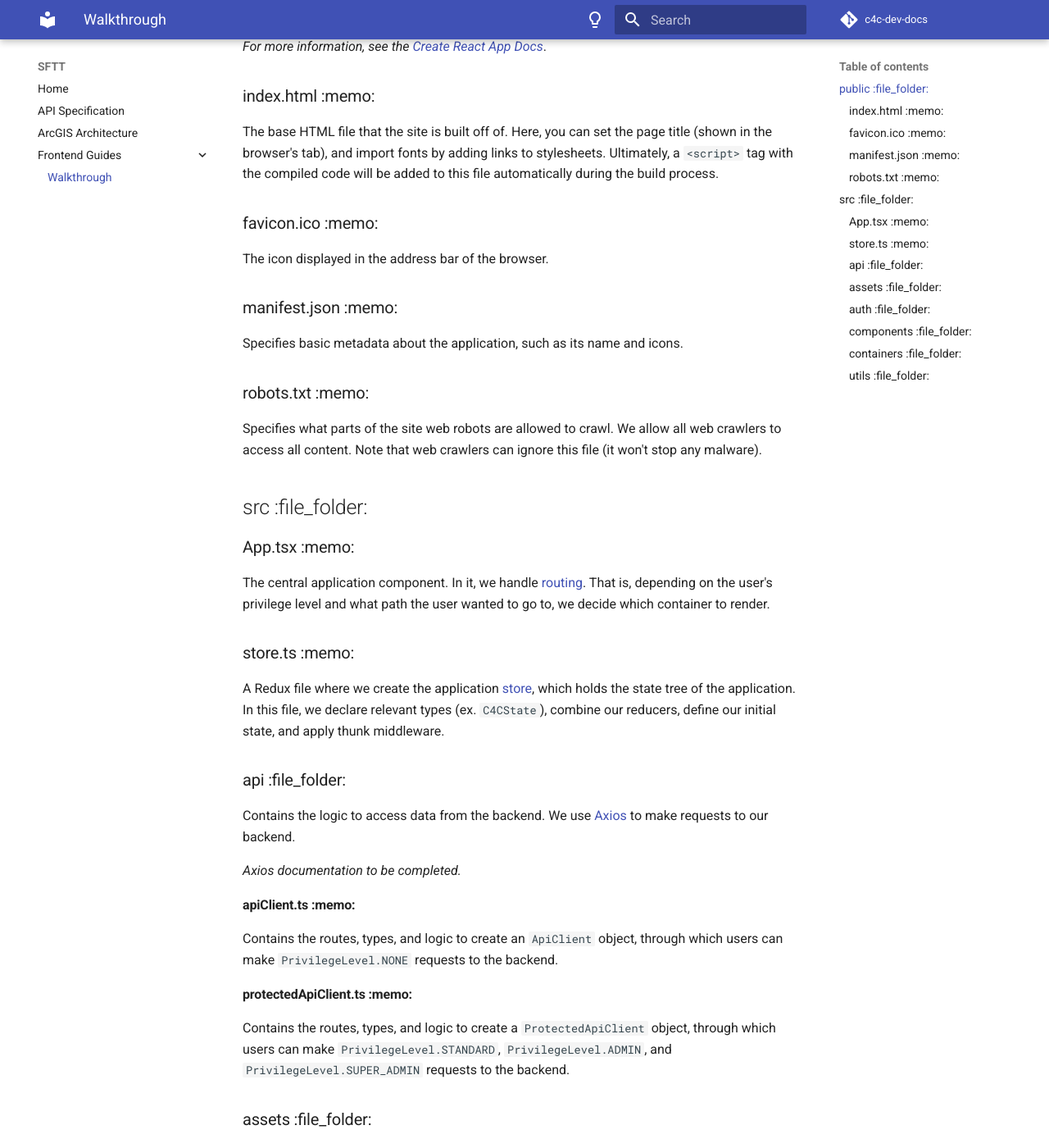
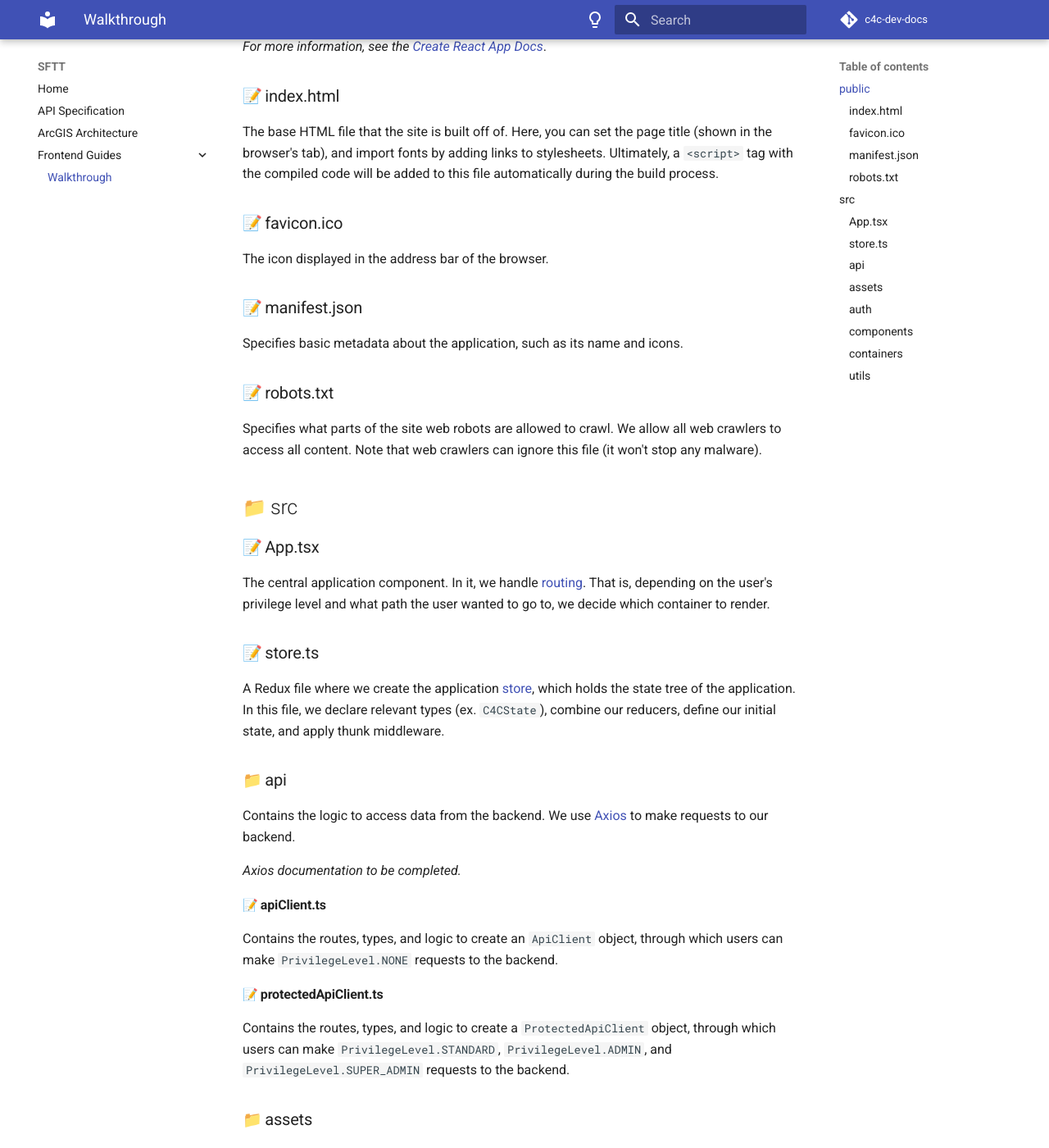
Before and after one commit to Code-4-Community/c4c-dev-docs, an MkDocs documentation site: the page built from docs/sftt/frontend-guides/sftt-frontend-walkthrough.md, in a window 1280 px wide and 1400 px high, scrolled down 367 px. Shown: the whole window at 82% size. Built offline with MkDocs 1.6.1 and Material for MkDocs 9.7.7, drawn with Linux system fonts in a browser that asks for light colours; emoji names are drawn with the system emoji font; comment, search, counter and statistics services are not loaded; some of the changed text lies outside the part shown.

Commit message:
Add emojis

```diff
--- a/docs/sftt/frontend-guides/sftt-frontend-walkthrough.md
+++ b/docs/sftt/frontend-guides/sftt-frontend-walkthrough.md
@@ -2,7 +2,7 @@
 
 A guide to the basic structure of the frontend.
 
-## public :file_folder:
+## :file_folder: public
 
 You _could_ add assets outside the module system here (things that won't be processed by
 [webpack](https://webpack.js.org/concepts/)), but generally you'll just leave this folder alone.
@@ -10,40 +10,40 @@ You _could_ add assets outside the module system here (things that won't be proc
 _For more information, see the
 [Create React App Docs](https://create-react-app.dev/docs/using-the-public-folder)_.
 
-### index.html :memo:
+### :memo: index.html
 
 The base HTML file that the site is built off of. Here, you can set the page title (shown in the
 browser's tab), and import fonts by adding links to stylesheets. Ultimately, a `<script>` tag with
 the compiled code will be added to this file automatically during the build process.
 
-### favicon.ico :memo:
+### :memo: favicon.ico
 
 The icon displayed in the address bar of the browser.
 
-### manifest.json :memo:
+### :memo: manifest.json
 
 Specifies basic metadata about the application, such as its name and icons.
 
-### robots.txt :memo:
+### :memo: robots.txt
 
 Specifies what parts of the site web robots are allowed to crawl. We allow all web crawlers to
 access all content. Note that web crawlers can ignore this file (it won't stop any malware).
 
-## src :file_folder:
+## :file_folder: src
 
-### App.tsx :memo:
+### :memo: App.tsx
 
 The central application component. In it, we handle [routing](../frontend-guides/sftt-routing.md).
 That is, depending on the user's privilege level and what path the user wanted to go to, we decide
 which container to render.
 
-### store.ts :memo:
+### :memo: store.ts
 
 A Redux file where we create the application [store](https://redux.js.org/api/store), which holds
 the state tree of the application. In this file, we declare relevant types (ex. `C4CState`), combine
 our reducers, define our initial state, and apply thunk middleware.
 
-### api :file_folder:
+### :file_folder: api
 
 Contains the logic to access data from the backend. We use
 [Axios](https://medium.com/@MinimalGhost/what-is-axios-js-and-why-should-i-care-7eb72b111dc0) to
@@ -51,49 +51,49 @@ make requests to our backend.
 
 _Axios documentation to be completed._
 
-#### apiClient.ts :memo:
+#### :memo: apiClient.ts
 
 Contains the routes, types, and logic to create an `ApiClient` object, through which users can make
 `PrivilegeLevel.NONE` requests to the backend.
 
-#### protectedApiClient.ts :memo:
+#### :memo: protectedApiClient.ts
 
 Contains the routes, types, and logic to create a `ProtectedApiClient` object, through which users
 can make `PrivilegeLevel.STANDARD`, `PrivilegeLevel.ADMIN`, and `PrivilegeLevel.SUPER_ADMIN`
 requests to the backend.
 
-### assets :file_folder:
+### :file_folder: assets
 
 Contains image (under `images`) and text (within `content.tsx`) assets to be used throughout the
 site.
 
-### auth :file_folder:
+### :file_folder: auth
 
 Contains all logic related to the authentication system.
 
-#### [ducks](https://docs.c4cneu.com/guides/frontend-redux/)  :file_folder:
+#### :file_folder: [ducks](https://docs.c4cneu.com/guides/frontend-redux/)
 
 Contains all Redux ducks related to the authentication state of the application.
 
-#### authClient.tsx :memo:
+#### :memo: authClient.tsx
 
 Contains the routes, types, and logic to create an `AuthClient` object, through which users can make
 auth-related requests (ex. login, logout) to the backend.
 
-#### axios.ts :memo:
+#### :memo: axios.ts
 
 Creates the application `AxiosInstance` through which all clients make requests to the backend.
 Contains logic related to adding authentication headers to requests and automatically refreshing
 the authentication tokens.
 
-### components :file_folder:
+### :file_folder: components
 
 Contains presentational components that are reused across the application.
 
-### containers :file_folder:
+### :file_folder: containers
 
 Contains each page–their layouts and related thunks and logic.
 
-### utils :file_folder:
+### :file_folder: utils
 
 Contains useful types, functions, and constants that are used throughout the application.
--- a/mkdocs.yml
+++ b/mkdocs.yml
@@ -32,6 +32,9 @@ markdown_extensions:
             linenums: true
     - pymdownx.inlinehilite
     - pymdownx.keys
+    - pymdownx.emoji:
+        emoji_index: !!python/name:materialx.emoji.twemoji
+        emoji_generator: !!python/name:materialx.emoji.to_svg
     - toc:
             toc_depth: 3
 
```
